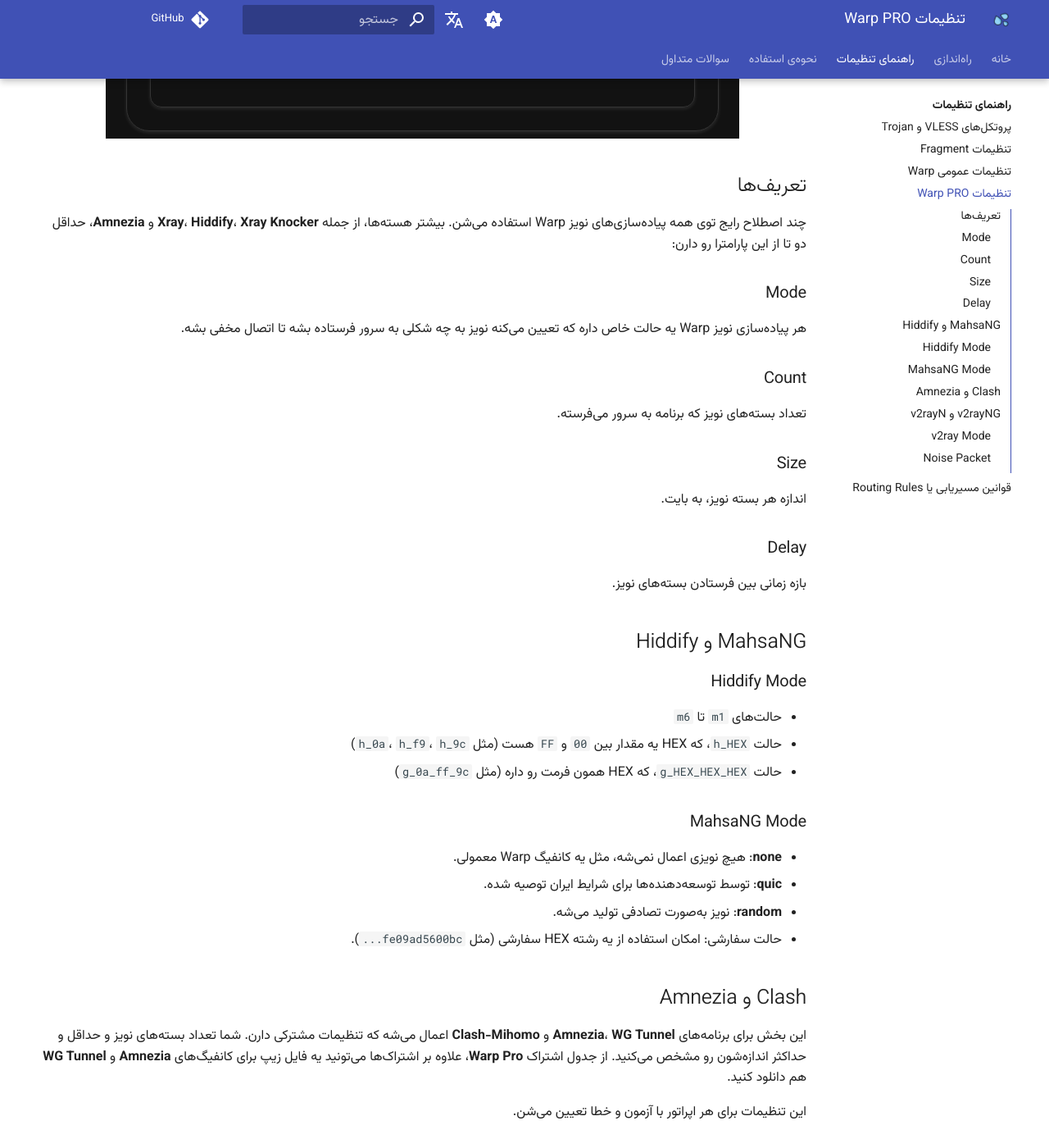
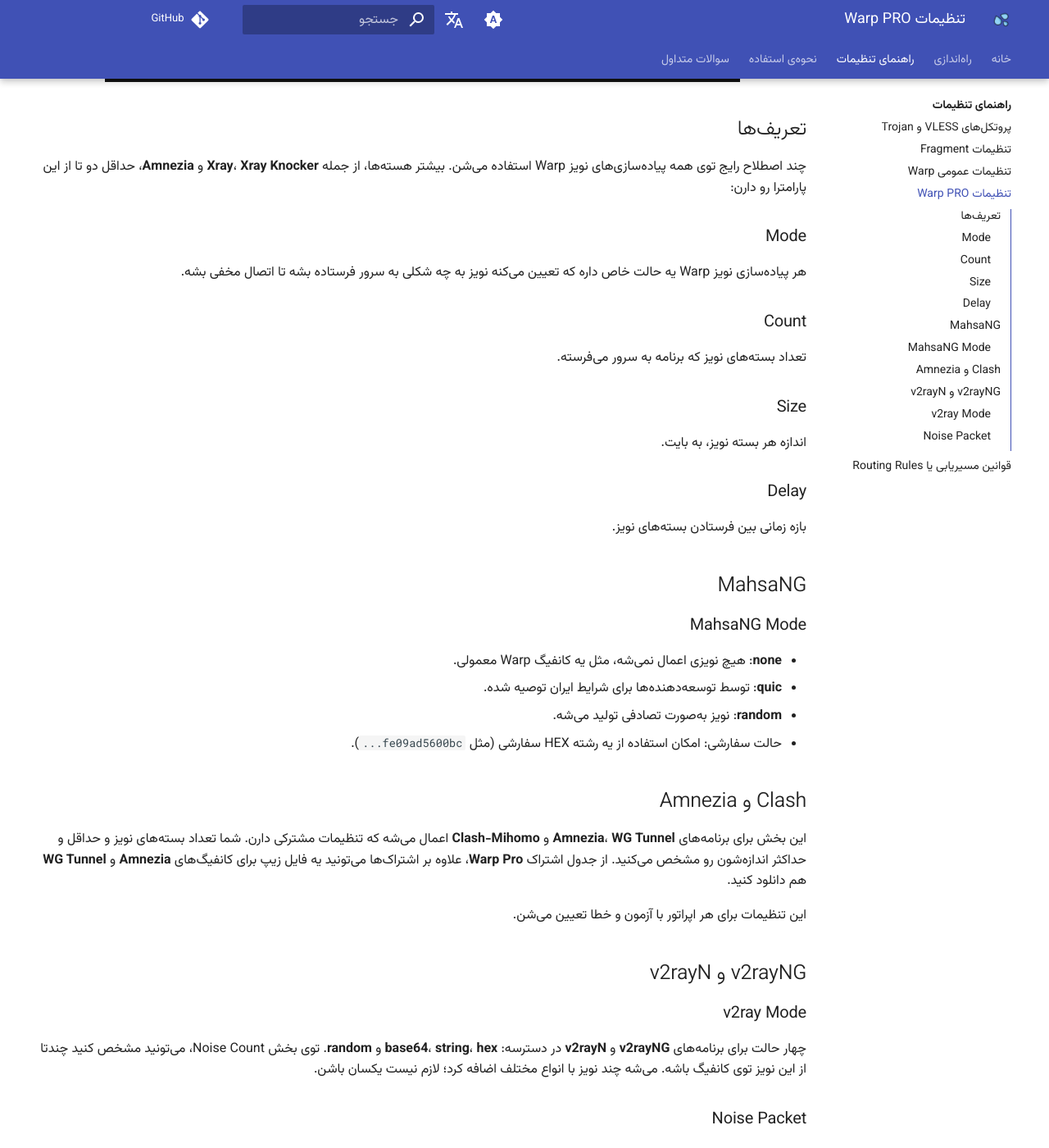
Before and after one commit to CheginiSoroush/flash-panel, an MkDocs documentation site: the page built from docs/fa/docs/configuration/warp-pro.md, in a window 1280 px wide and 1400 px high, scrolled down 1243 px. Shown: the whole window at 82% size. Built offline with MkDocs 1.6.1 and Material for MkDocs 9.7.7, drawn with Linux system fonts in a browser that asks for light colours; comment, search, counter and statistics services are not loaded.

Commit message:
Updated docs, Release v3.5.5

```diff
--- a/docs/fa/docs/configuration/warp-pro.md
+++ b/docs/fa/docs/configuration/warp-pro.md
@@ -6,7 +6,7 @@
 
 ## تعریف‌ها
 
-چند اصطلاح رایج توی همه پیاده‌سازی‌های نویز Warp استفاده می‌شن. بیشتر هسته‌ها، از جمله **Xray**، **Hiddify**، **Xray Knocker** و **Amnezia**، حداقل دو تا از این پارامترا رو دارن:
+چند اصطلاح رایج توی همه پیاده‌سازی‌های نویز Warp استفاده می‌شن. بیشتر هسته‌ها، از جمله **Xray**، **Xray Knocker** و **Amnezia**، حداقل دو تا از این پارامترا رو دارن:
 
 ### Mode
 
@@ -24,13 +24,7 @@
 
 بازه زمانی بین فرستادن بسته‌های نویز.
 
-## MahsaNG و Hiddify
-
-### Hiddify Mode
-
-* حالت‌های `m1` تا `m6`
-* حالت `h_HEX`، که HEX یه مقدار بین `00` و `FF` هست (مثل `h_0a`، `h_f9`، `h_9c`)
-* حالت `g_HEX_HEX_HEX`، که HEX همون فرمت رو داره (مثل `g_0a_ff_9c`)
+## MahsaNG
 
 ### MahsaNG Mode
 
--- a/package.json
+++ b/package.json
@@ -1,6 +1,6 @@
 {
 	"name": "bpb-panel",
-	"version": "3.5.4",
+	"version": "3.5.5",
 	"homepage": "https://github.com/bia-pain-bache/BPB-Worker-Panel",
 	"license": "GPL-3.0",
 	"private": true,
```
Also changed, not shown: docs/en/docs/configuration/warp-pro.md (+2 -8 lines), docs/en/docs/usage/fragment.md (+0 -27 lines), docs/en/docs/usage/warp-pro.md (+1 -4 lines), docs/fa/docs/usage/fragment.md (+0 -27 lines), docs/fa/docs/usage/warp-pro.md (+1 -4 lines), docs/assets/images/fragment-sub.jpg, docs/assets/images/normal-sub.jpg, docs/assets/images/warp-pro-settings.jpg, docs/assets/images/warp-pro-sub.jpg, docs/assets/images/warp-sub.jpg, 3 other files.
